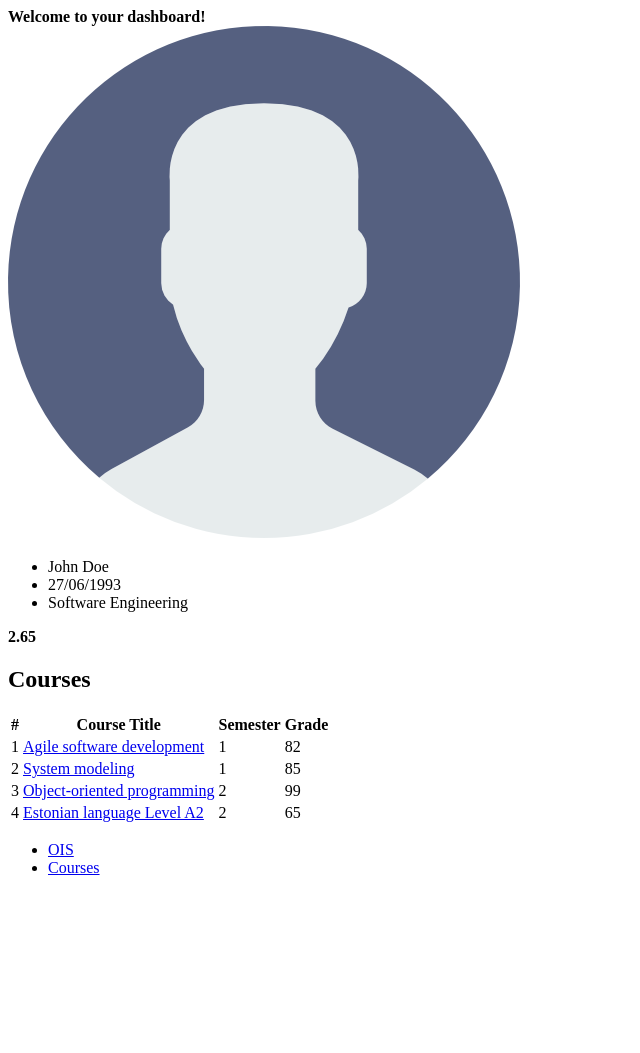
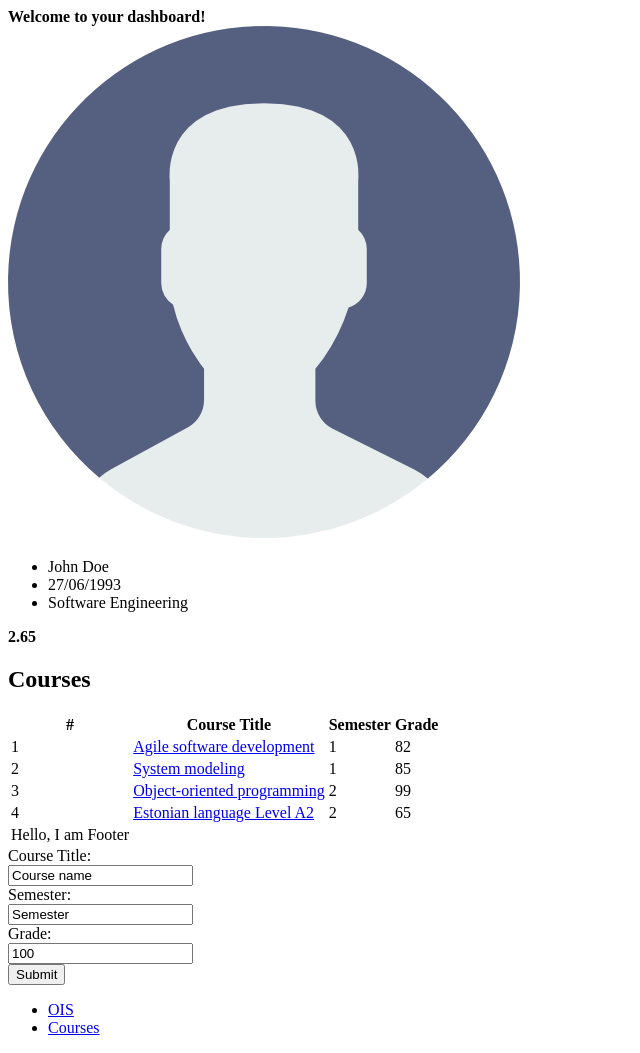
Before and after one commit to taanielk/wadPraPub, a plain HTML site: page index.html in a window 1280 px wide. Shown: the whole page, without its empty margins (0-640 px from the left). Before the commit the page ends 893 px from the top, so only its background shows below. Drawn offline with Linux system fonts and the light colour scheme.

Commit message:
Last yl praks1

```diff
--- a/index.html
+++ b/index.html
@@ -83,7 +83,22 @@
                 <td>65</td>
                 </tr>
                 </tbody>
+                <tfoot>
+                        <tr>
+                          <td>Hello, I am Footer</td>
+                        </tr>
+                      </tfoot>
                 </table>
+
+                <form>
+                        Course Title:<br>
+                        <input type="text" name="coursetitle" value="Course name"><br>
+                        Semester:<br>
+                        <input type="text" name="semester" value="Semester"><br>
+                        Grade:<br>
+                        <input type="number" name="grade" value="100"><br>
+                        <input type="submit">
+                    </form>
         </section>
         <footer>
                 <ul>
```
